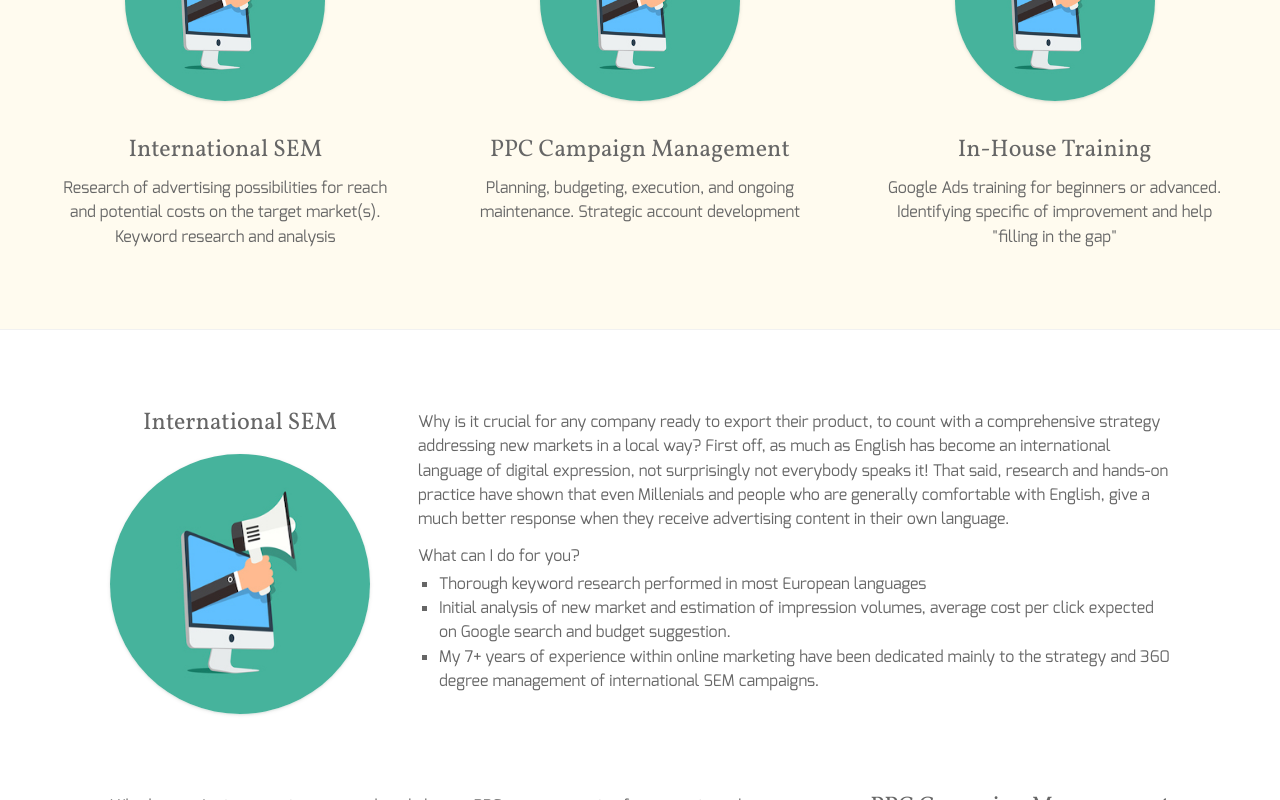
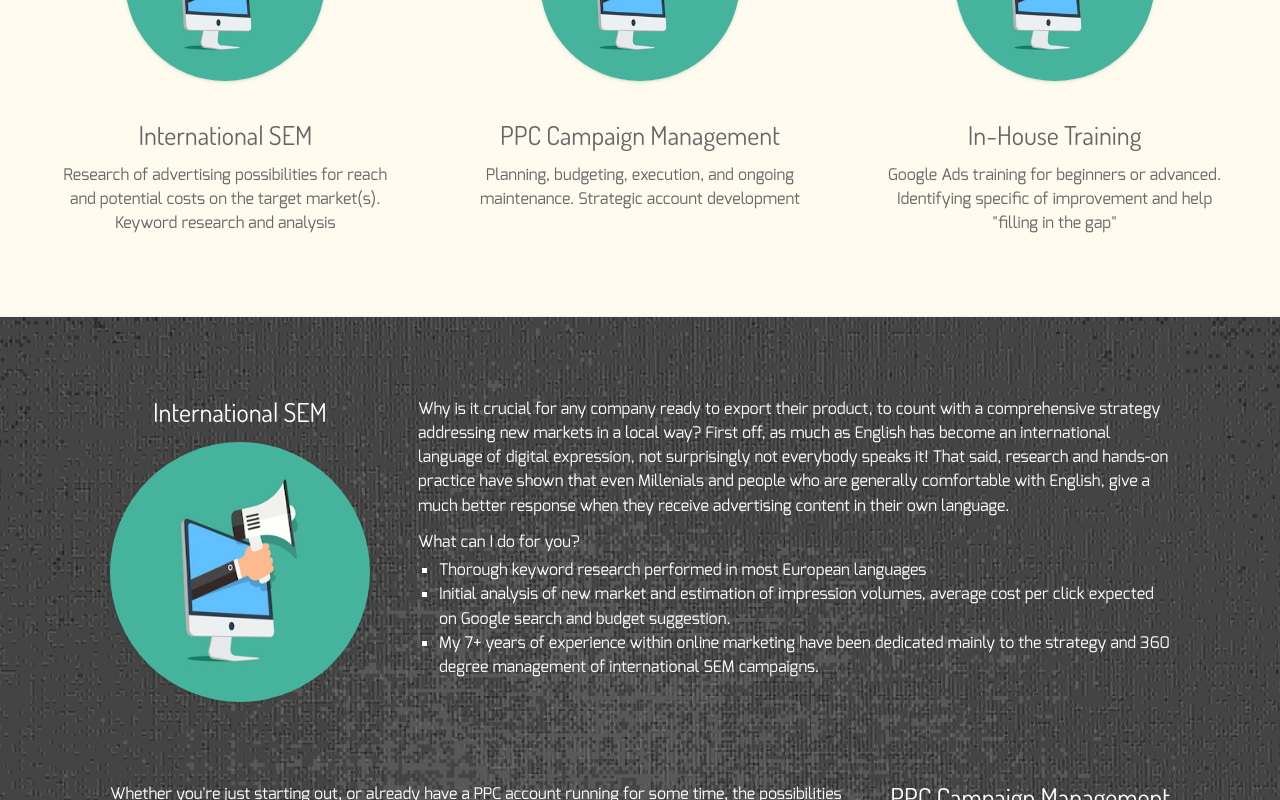
Before and after one commit to vydimitrov/ppc-adviser, a website: page index.html in a window 1280 px wide. Shown: the part 1500-2300 px from the top of the page. Drawn offline with Linux system fonts and the light colour scheme.

Commit message:
Add new font Dosis for headings

```diff
--- a/assets/scss/core/_fonts.scss
+++ b/assets/scss/core/_fonts.scss
@@ -1,6 +1,6 @@
 @font-face {
-    font-family: 'Vollkorn';
-    src: url('../../assets/fonts/Vollkorn-Regular.ttf') format('truetype');
+    font-family: 'Dosis';
+    src: url('../../assets/fonts/Dosis-Regular.ttf') format('truetype');
     font-weight: normal;
     font-style: normal;
 }
--- a/assets/scss/core/_global.scss
+++ b/assets/scss/core/_global.scss
@@ -18,6 +18,7 @@ section {
 
   h2 {
     margin-top: 0;
+    text-transform: uppercase;
   }
 
   &.section-creamy {
--- a/assets/scss/core/_typography.scss
+++ b/assets/scss/core/_typography.scss
@@ -14,7 +14,7 @@ h6,
 	font-weight: 400;
 	line-height: 1.15;
     margin: 1.5em 0 .5em;
-    text-align: center;
+	text-align: center;
 }
 
 h1,
@@ -28,21 +28,21 @@ h2,
 .h2 {
 	font-size: 32px;
 	@media screen and (min-width: $tabletMin) {
-		font-size: 48px;
+		font-size: 42px;
 	}
 }
 h3,
 .h3 {
 	font-size: 26px;
 	@media screen and (min-width: $tabletMin) {
-		font-size: 36px;
+		font-size: 34px;
 	}
 }
 h4,
 .h4 {
 	font-size: 18px;
 	@media screen and (min-width: $tabletMin) {
-		font-size: 24px;
+		font-size: 26px;
 	}
 }
 h5,
--- a/assets/scss/core/_variables.scss
+++ b/assets/scss/core/_variables.scss
@@ -1,5 +1,5 @@
 /* fonts */
-$font: 'Vollkorn', Helvetica, Arial, sans-serif;
+$font: 'Dosis', Helvetica, Arial, sans-serif;
 $text-font: 'Exo Regular', Helvetica, Arial, sans-serif;
 $font-light: 'Exo Light', Helvetica, Arial, sans-serif;
 $font-bold: 'Exo Bold', Helvetica, Arial, sans-serif;
--- a/assets/scss/sections/_services-in-details.scss
+++ b/assets/scss/sections/_services-in-details.scss
@@ -1,6 +1,14 @@
-.services-in-details {
-    max-width: 1060px;
-    margin: 0 auto;
+.services-in-details  {
+    background-image: url(../../assets/images/bg.jpg);
+    background-size: cover;
+    background-position: center;
+    color: $white;
+
+    .services-in-details-container {
+        max-width: 1060px;
+        margin: 0 auto;
+    }
+
     .service-details {
         display: flex;
         &.img-to-left {
--- a/index.html
+++ b/index.html
@@ -93,6 +93,7 @@
   </section>
 
   <section class="services-in-details">
+    <div class="services-in-details-container">
       <h2 class="visuallyhidden">Services In Details</h2>
 
       <div class="service-details img-to-left">
@@ -149,7 +150,7 @@
             </ul>
           </div>
       </div>
-
+    </div>
   </section>
 
   <section class="contact-me">
```
Also changed, not shown: assets/css/app.css, assets/fonts/Dosis-Regular.ttf (added), assets/images/bg.jpg (added).
